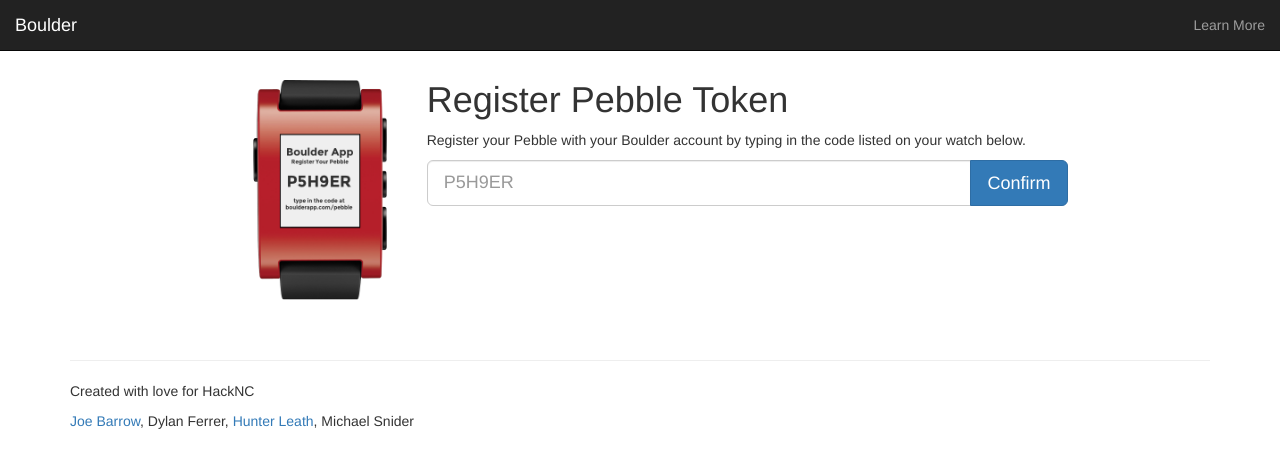
After one commit to msilvprog7/Boulder-web, a Django app: page /pebble/ in a window 1280 px wide. The commit adds this page. Shown: the top 468 px of the page. Run offline with Django 3.2, Linux system fonts and the light colour scheme; parts of the project's set-up code (start-up, migrations or seed data) failed here and were passed over; some libraries are stand-ins or nearby versions.

Commit message:
Added Token Request View

```diff
--- a/boulder/urls.py
+++ b/boulder/urls.py
@@ -9,6 +9,7 @@ urlpatterns = patterns('',
 	url(r'^$', controls.Home.as_view()),
 	url(r'^login/', controls.Login.as_view()),
 	url(r'^register/', controls.Register.as_view()),
+	url(r'^pebble/', controls.RegisterToken.as_view()),
 
 	url(r'^boulder/', include('main.urls')),
 
--- a/main/controls.py
+++ b/main/controls.py
@@ -6,6 +6,9 @@ from django.shortcuts import redirect
 from django.contrib.auth.models import User
 from django.contrib.auth import authenticate, login
 from django.contrib import messages
+
+from django.views.generic.edit import FormView
+from django import forms
 
 # Create your views here.
 
@@ -50,3 +53,15 @@ class Register(TemplateView):
 		user = authenticate(username=request.POST['username'], password=request.POST['password'])
 		login(request, user)
 		return redirect('/boulder/home/')
+
+class TokenForm(forms.Form):
+	token = forms.CharField()
+
+class RegisterToken(FormView):
+	template_name = "controls/token.html"
+	form_class = TokenForm
+	success_url = "/boulder/home"
+
+	def form_valid(self, form):
+		print form.cleaned_data['token']
+		return super(RegisterToken, self).form_valid(form)
--- a/main/templates/base.html
+++ b/main/templates/base.html
@@ -19,7 +19,7 @@
             <span class="icon-bar"></span>
             <span class="icon-bar"></span>
           </button>
-          <a class="navbar-brand" href="#">Boulder</a>
+          <a class="navbar-brand" href="/">Boulder</a>
         </div>
 
         <!-- Collect the nav links, forms, and other content for toggling -->
--- /dev/null
+++ b/main/templates/controls/token.html
@@ -0,0 +1,28 @@
+{% extends "base.html" %}
+
+{% block content %}
+<div class="container" style="margin-top: 40px">
+	<div style="width: 75%; margin: auto;">
+		<img src="/static/main/pebble.png" class="img-responsive pull-left" style="height: 300px; padding: 40px;">
+		<br/>
+		<h1>Register Pebble Token</h1>
+		<p>Register your Pebble with your Boulder account by typing in the code listed on your watch below.</p>
+		{% if form.errors %}
+			{% for x, v in form.errors.items %}
+				{% for error in v %}
+					<p class="text-danger">{{ x }}: {{ error }}</p>
+				{% endfor %}
+			{% endfor %}
+		{% endif %}
+		<form class="form" role="form" method="post">
+			{% csrf_token %}
+			<div class="form-group">
+				<div class="input-group">
+					<input name="token" class="form-control input-lg" type="text" placeholder="P5H9ER">
+					<span class="input-group-btn"><button type="submit" class="btn btn-primary btn-lg">Confirm</button></span>
+				</div>
+			</div>
+		</form>
+	</div>
+</div>
+{% endblock %}
--- a/main/urls.py
+++ b/main/urls.py
@@ -5,5 +5,9 @@ import main.api as api
 
 urlpatterns = patterns('',
 	url(r'^home/', TemplateView.as_view(template_name="home.html")),
-	url(r'^get_token/', api.GetToken.as_view()),
+
+	# API ENDPONINTS
+	url(r'^api/token/', api.GetToken.as_view()),
+	url(r'^api/log/', api.LogActivity.as_view()),
+	url(r'^api/view/', api.ViewProfile.as_view()),
 )
```
Also changed, not shown: main/static/main/pebble.png (added).
